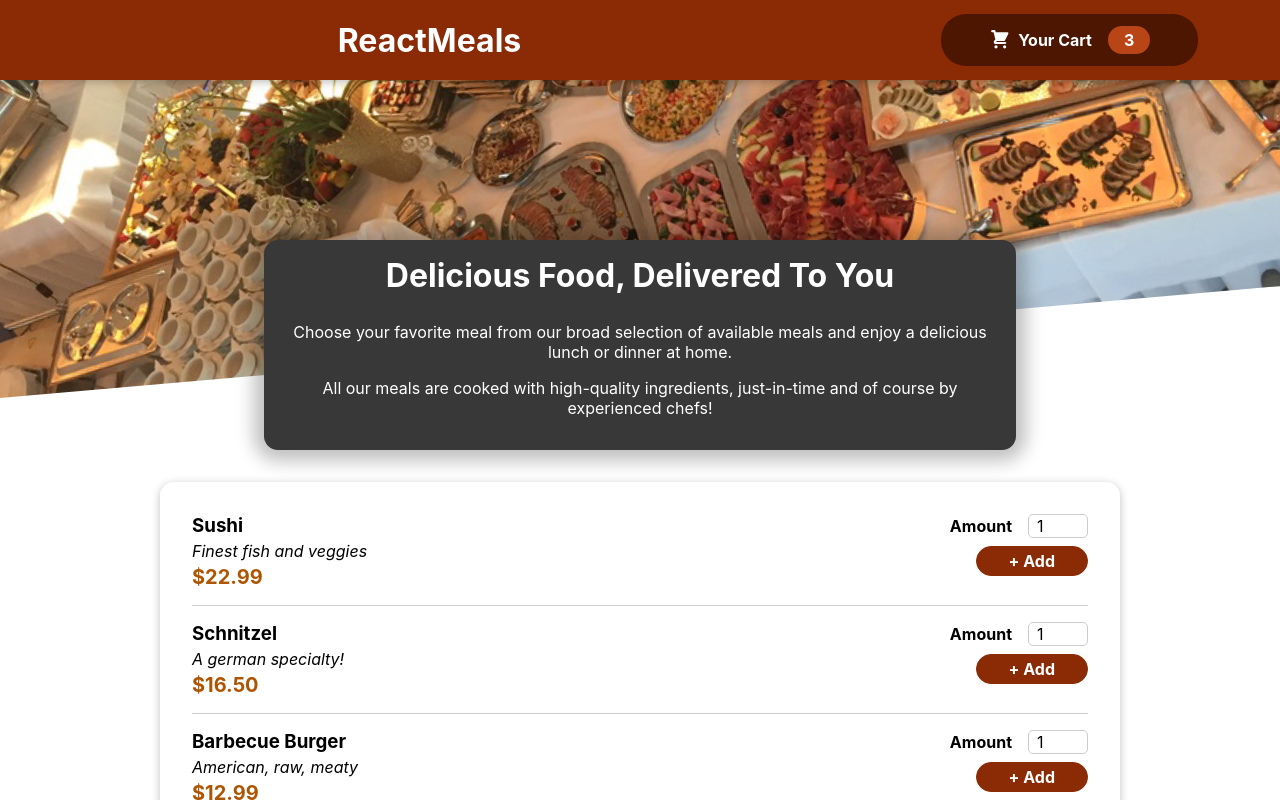
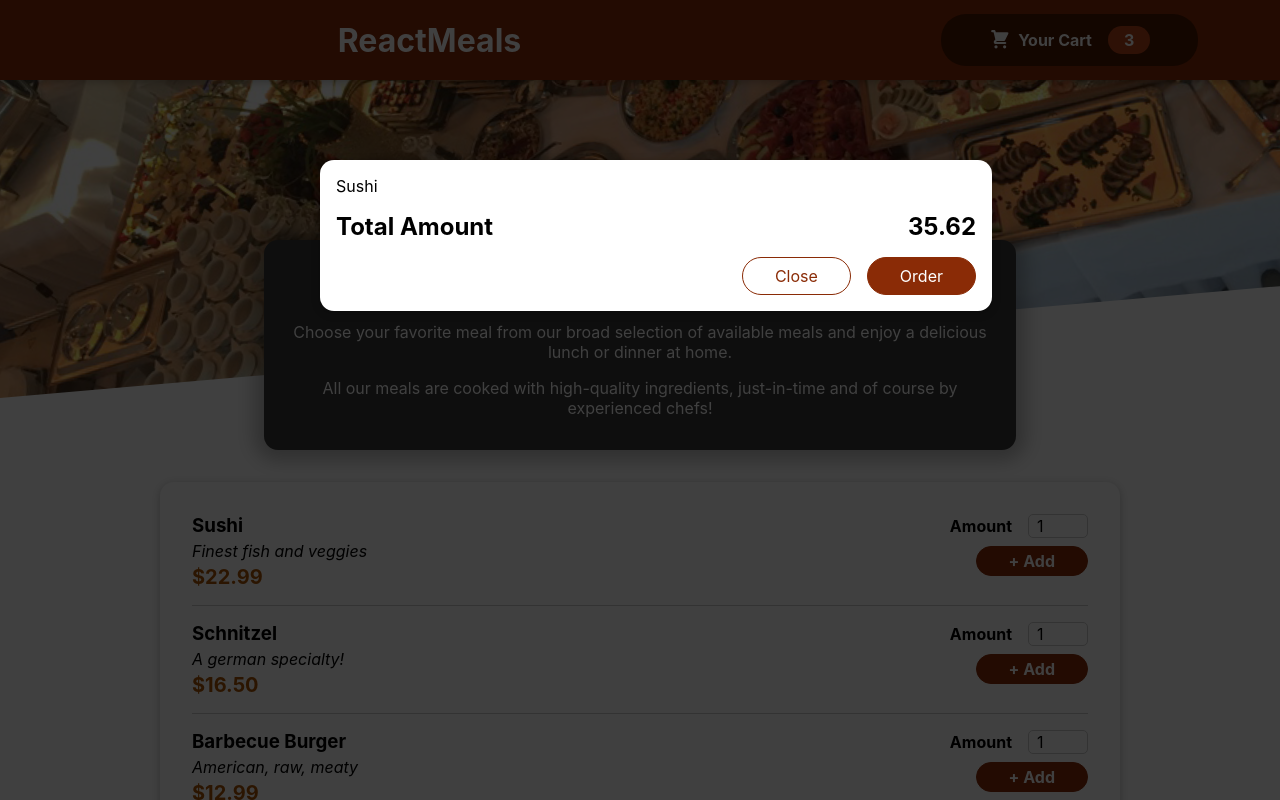
Before and after one commit to ParitoshBiswas/react-meals, a React (Create React App) app: page / in a window 1280 px wide. Shown: the top 800 px of the page. Built offline with nearby package versions, Linux system fonts and the light colour scheme.

Commit message:
ModalOverlay and Backdrop Added

```diff
--- a/public/index.html
+++ b/public/index.html
@@ -28,6 +28,7 @@
   </head>
   <body>
     <noscript>You need to enable JavaScript to run this app.</noscript>
+    <div id="overlays"></div>    <!-- Portal for modal and backdrop-->
     <div id="root"></div>
     <!--
       This HTML file is a template.
--- a/src/App.js
+++ b/src/App.js
@@ -1,10 +1,12 @@
 import React from 'react';
 import Header from './components/Layout/Header';
 import Meals from './components/Meals/Meals';
+import Cart from './components/Cart/Cart';
 
 const App = () => {
   return (
     <React.Fragment>
+      <Cart />
       <Header />
       <main>
         <Meals />
--- /dev/null
+++ b/src/components/Cart/Cart.js
@@ -0,0 +1,26 @@
+import classes from './Cart.module.css';
+import Modal from '../UI/Modal';
+
+const Cart = props => {
+    const cartItems = (
+        <ul className={classes['cart-items']}>
+            {[{ id: 'c1', name: 'Sushi', amount: 2, price: 12.99 }].map((item) => <li>{item.name}</li>)}
+        </ul>
+    );
+
+    return (
+        <Modal>
+            {cartItems}
+            <div className={classes.total}>
+                <span>Total Amount</span>
+                <span>35.62</span>
+            </div>
+            <div className={classes.actions}>
+                <button className={classes['button--alt']}>Close</button>
+                <button className={classes.button}>Order</button>
+            </div>
+        </Modal>
+    )
+}
+
+export default Cart;
--- /dev/null
+++ b/src/components/Cart/Cart.module.css
@@ -0,0 +1,46 @@
+.cart-items {
+    list-style: none;
+    margin: 0;
+    padding: 0;
+    max-height: 20rem;
+    overflow: auto;
+  }
+
+  .total {
+    display: flex;
+    justify-content: space-between;
+    align-items: center;
+    font-weight: bold;
+    font-size: 1.5rem;
+    margin: 1rem 0;
+  }
+
+  .actions {
+    text-align: right;
+  }
+
+  .actions button {
+    font: inherit;
+    cursor: pointer;
+    background-color: transparent;
+    border: 1px solid #8a2b06;
+    padding: 0.5rem 2rem;
+    border-radius: 25px;
+    margin-left: 1rem;
+  }
+
+  .actions button:hover,
+  .actions button:active {
+    background-color: #5a1a01;
+    border-color: #5a1a01;
+    color: white;
+  }
+
+  .actions .button--alt {
+    color: #8a2b06;
+  }
+
+  .actions .button {
+    background-color: #8a2b06;
+    color: white;
+  }
--- /dev/null
+++ b/src/components/UI/Modal.js
@@ -0,0 +1,24 @@
+import { Fragment } from 'react';
+import ReactDOM from 'react-dom';
+import classes from './Modal.module.css';
+
+const Backdrop = props => {
+    return <div className={classes.backdrop} />
+}
+
+const ModalOverlay = props => {
+    return <div className={classes.modal}>
+        <div className={classes.content}>{props.children}</div>
+    </div>
+}
+
+const Modal = props => {
+    const portalElement = document.getElementById('overlays');
+
+    return <Fragment>
+        {ReactDOM.createPortal(<Backdrop />, portalElement)}
+        {ReactDOM.createPortal(<ModalOverlay>{props.children}</ModalOverlay>, portalElement)}
+    </Fragment>
+}
+
+export default Modal;
--- /dev/null
+++ b/src/components/UI/Modal.module.css
@@ -0,0 +1,40 @@
+.backdrop {
+    position: fixed;
+    top: 0;
+    left: 0;
+    width: 100%;
+    height: 100vh;
+    z-index: 20;
+    background-color: rgba(0, 0, 0, 0.75);
+  }
+
+  .modal {
+    position: fixed;
+    top: 20vh;
+    left: 5%;
+    width: 90%;
+    background-color: white;
+    padding: 1rem;
+    border-radius: 14px;
+    box-shadow: 0 2px 8px rgba(0, 0, 0, 0.25);
+    z-index: 30;
+    animation: slide-down 300ms ease-out forwards;
+  }
+
+  @media (min-width: 768px) {
+    .modal {
+      width: 40rem;
+      left: calc(50% - 20rem);
+    }
+  }
+
+  @keyframes slide-down {
+    from {
+      opacity: 0;
+      transform: translateY(-3rem);
+    }
+    to {
+      opacity: 1;
+      transform: translateY(0);
+    }
+  }
```
